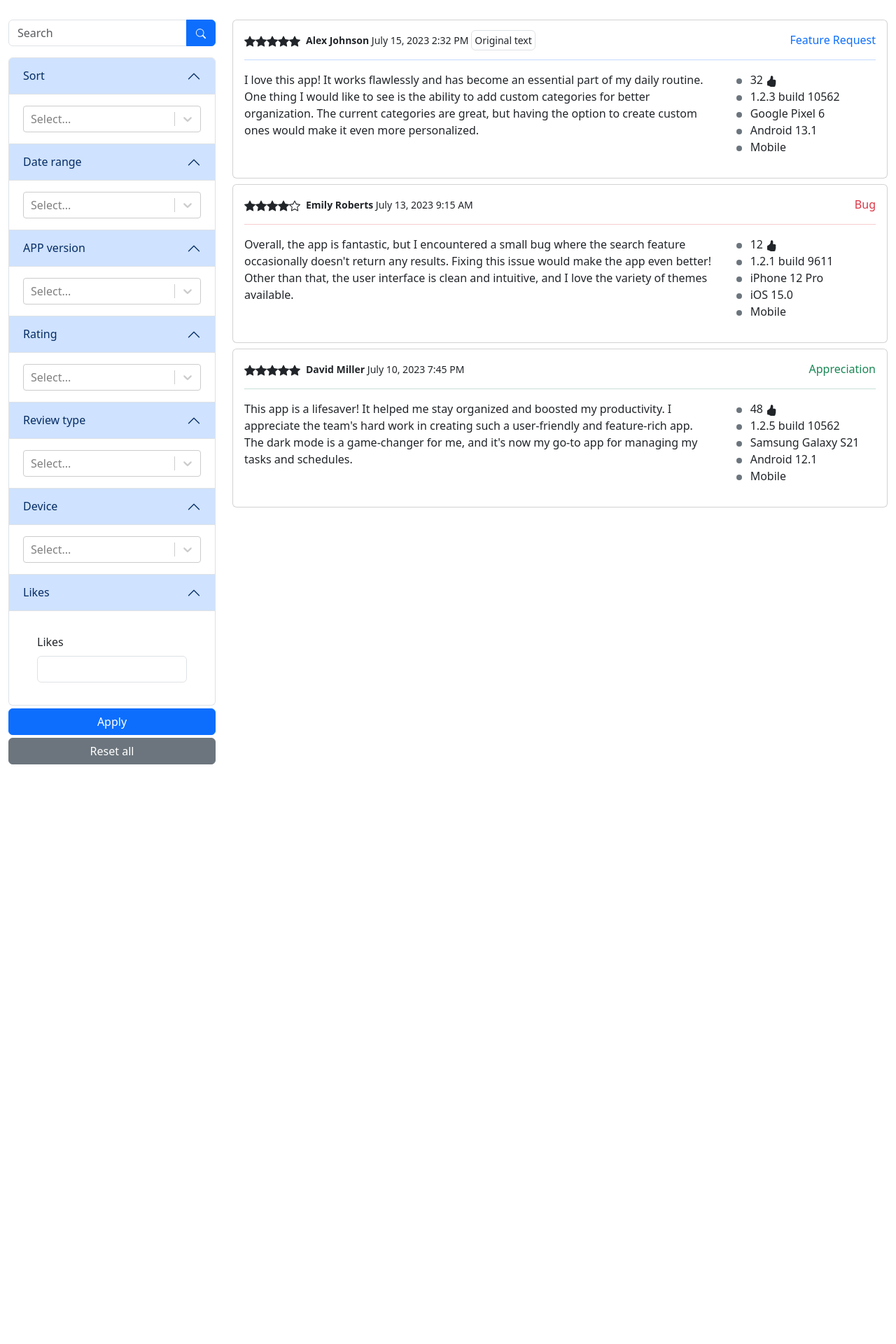
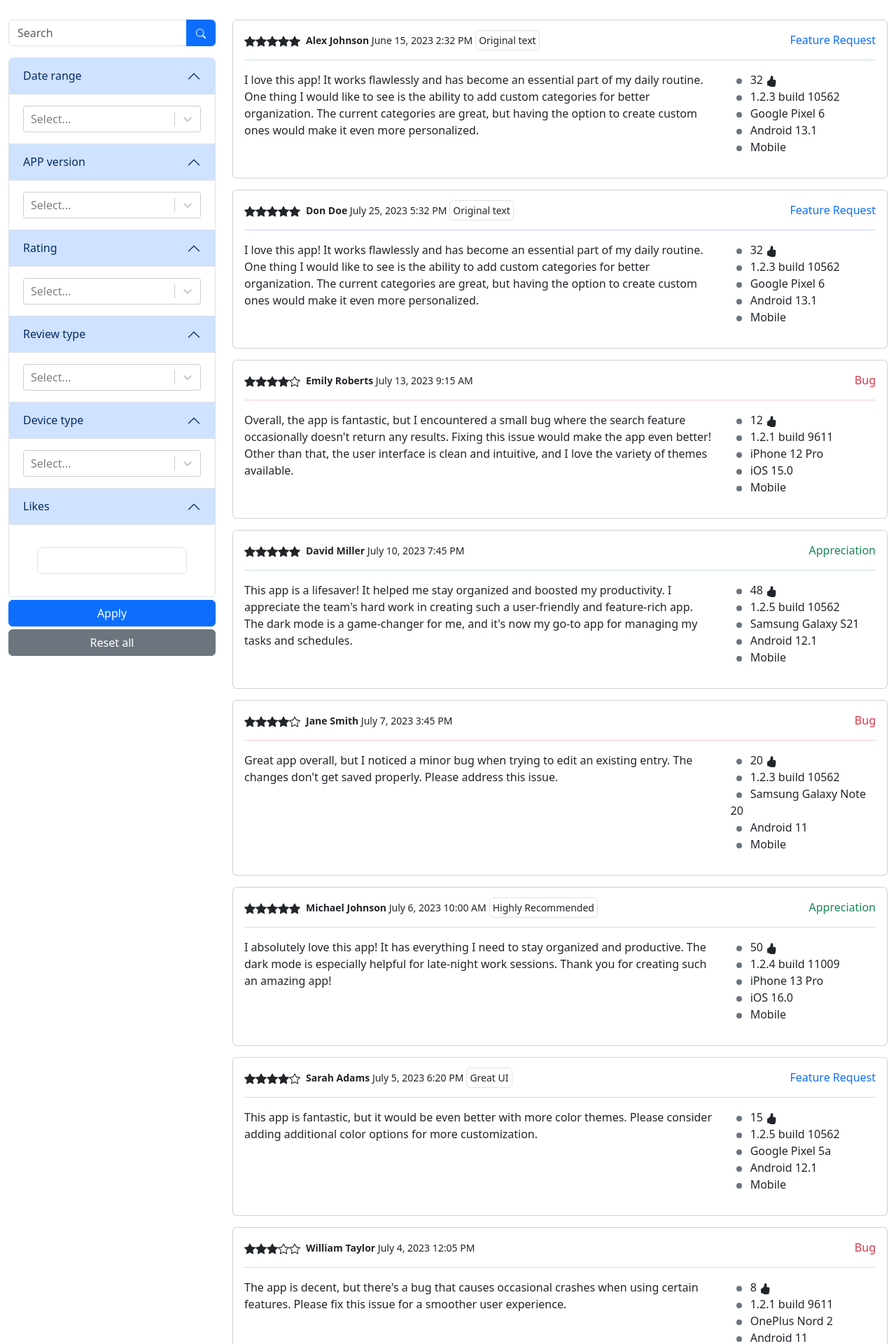
Before and after one commit to Vedant-Rasote/feedlens-assignment, a React (Create React App) app: page / in a window 1280 px wide. Shown: the top 1920 px of the page at 70% size. Before the commit the page ends 1092 px from the top, so only its background shows below. Built offline with nearby package versions, Linux system fonts and the light colour scheme.

Commit message:
Added Luxon and pastdate filter

```diff
--- a/package.json
+++ b/package.json
@@ -7,6 +7,7 @@
     "@testing-library/react": "^13.4.0",
     "@testing-library/user-event": "^13.5.0",
     "bootstrap": "^5.3.0",
+    "luxon": "^3.3.0",
     "react": "^18.2.0",
     "react-bootstrap": "^2.8.0",
     "react-bootstrap-icons": "^1.10.3",
--- a/src/App.js
+++ b/src/App.js
@@ -1,16 +1,68 @@
 import './App.css';
 import Filters from './components/Filters';
 import Reviews from './components/Reviews';
+import reviewData from './data';
+import { useState } from 'react';
+import { DateTime } from 'luxon';
 
 function App() {
+  const [reviews, setReviews] = useState(reviewData);
+
+  const handleSubmit = (e) => {
+    e.preventDefault();
+
+    let formData = {
+      days: e.target.days.value,
+      appVersion: e.target.appVersion.value,
+      rating: e.target.rating.value,
+      reviewType: e.target.reviewType.value,
+      deviceType: e.target.deviceType.value,
+      likes: e.target.likes.value
+    };
+    console.log(formData);
+    setReviews(filteredData(formData));
+  }
+
+  const filteredData = (formData) => {
+    const { days, rating, reviewType, deviceType, appVersion, likes } = formData;
+
+    const versionNumber = appVersion.split(" ")[0];
+
+    const filteredReviews = reviewData.filter((review) => {
+      const parsedDate = DateTime.fromFormat(review.datePosted, "MMMM d, yyyy h:mm a");
+      const today = DateTime.local();
+      let daysAgo;
+      if (days === '') {
+        daysAgo = Infinity;
+      } else {
+        daysAgo = today.minus({ days: parseInt(days) });
+      }
+
+      return (
+        ((rating !== '') ? review.starRating === parseInt(rating) : true) &&
+        ((reviewType !== '') ? review.reviewType === reviewType : true) &&
+        ((deviceType !== '') ? review.deviceType === deviceType : true) &&
+        ((likes !== '') ? review.likes === parseInt(likes) : true) &&
+        ((appVersion !== '') ? review.appVersion.includes(versionNumber) : true) &&
+        ((days !== '') ? (parsedDate >= daysAgo && parsedDate <= today) : true)
+      );
+    });
+
+    return filteredReviews;
+  };
+
+  const handleReset = () => {
+
+  }
+
   return (
     <main className="container-fluid">
       <div className="row g-4 mt-1">
         <div className="col-sm-4 col-md-4 col-lg-3">
-          <Filters />
+          <Filters handleSubmit={handleSubmit} handleReset={handleReset} />
         </div>
         <div className="col-sm-8 col-md-8 col-lg-9">
-          <Reviews />
+          <Reviews reviews={reviews} />
         </div>
       </div>
     </main>
--- a/src/components/Filters.jsx
+++ b/src/components/Filters.jsx
@@ -4,24 +4,19 @@ import Select from 'react-select'
 
 const Filters = (props) => {
     const allOptions = {
-        sortOptions: [
-            { value: 'starRating', label: 'Star Rating' },
-            { value: 'datePosted', label: 'Date Posted' },
-            { value: 'likes', label: 'Likes' },
-        ],
         dateRangeOptions: [
-            { value: -1, label: "Last 1 Day" },
-            { value: -7, label: "Last 7 Days" },
-            { value: -30, label: "Last 30 Days" },
-            { value: -90, label: "Last 3 Months" },
-            { value: -180, label: "Last 6 Months" }
+            { value: 1, label: "Last 1 Day" },
+            { value: 7, label: "Last 7 Days" },
+            { value: 30, label: "Last 30 Days" },
+            { value: 90, label: "Last 3 Months" },
+            { value: 180, label: "Last 6 Months" }
         ],
         appVersionOptions: [
-            { value: 121, label: '1.2.1' },
-            { value: 122, label: '1.2.2' },
-            { value: 123, label: '1.2.3' },
-            { value: 124, label: '1.2.4' },
-            { value: 125, label: '1.2.5' },
+            { value: '1.2.1', label: '1.2.1' },
+            { value: '1.2.2', label: '1.2.2' },
+            { value: '1.2.3', label: '1.2.3' },
+            { value: '1.2.4', label: '1.2.4' },
+            { value: '1.2.5', label: '1.2.5' },
         ],
         ratingOptions: [
             { value: 1, label: <><StarFill /></> },
@@ -43,8 +38,11 @@ const Filters = (props) => {
             { value: "smartwatch", label: "Smartwatch" }
         ]
     }
+
     return (
         <div className="position-sticky" style={{ top: "1rem" }}>
+            <form onSubmit={props.handleSubmit}>
+
                 <div>
                     <div className="input-group mb-3">
                         <input type="text" className="form-control" placeholder="Search" aria-label="Search" aria-describedby="button-addon2" />
@@ -52,24 +50,6 @@ const Filters = (props) => {
                     </div>
                 </div>
                 <div className="accordion">
-                <div className="accordion-item">
-                    <h2 className="accordion-header">
-                        <button className="accordion-button" type="button" data-bs-toggle="collapse" data-bs-target="#panelsStayOpen-collapseOne" aria-expanded="true" aria-controls="panelsStayOpen-collapseOne">
-                            Sort
-                        </button>
-                    </h2>
-                    <div id="panelsStayOpen-collapseOne" className="accordion-collapse collapse show">
-                        <div className="accordion-body">
-                            <Select
-                                isMulti
-                                name="Sort"
-                                options={allOptions.sortOptions}
-                                className="basic-multi-select"
-                                classNamePrefix="select"
-                            />
-                        </div>
-                    </div>
-                </div>
                     <div className="accordion-item">
                         <h2 className="accordion-header">
                             <button className="accordion-button" type="button" data-bs-toggle="collapse" data-bs-target="#panelsStayOpen-collapseTwo" aria-expanded="true" aria-controls="panelsStayOpen-collapseTwo">
@@ -80,7 +60,7 @@ const Filters = (props) => {
                             <div className="accordion-body">
                                 <Select
                                     isMulti
-                                name="Rating"
+                                    name="days"
                                     options={allOptions.dateRangeOptions}
                                     className="basic-multi-select"
                                     classNamePrefix="select"
@@ -98,7 +78,7 @@ const Filters = (props) => {
                             <div className="accordion-body">
                                 <Select
                                     isMulti
-                                name="Rating"
+                                    name="appVersion"
                                     options={allOptions.appVersionOptions}
                                     className="basic-multi-select"
                                     classNamePrefix="select"
@@ -116,7 +96,7 @@ const Filters = (props) => {
                             <div className="accordion-body">
                                 <Select
                                     isMulti
-                                name="Rating"
+                                    name="rating"
                                     options={allOptions.ratingOptions}
                                     className="basic-multi-select"
                                     classNamePrefix="select"
@@ -134,7 +114,7 @@ const Filters = (props) => {
                             <div className="accordion-body">
                                 <Select
                                     isMulti
-                                name="Rating"
+                                    name="reviewType"
                                     options={allOptions.reviewTypeOptions}
                                     className="basic-multi-select"
                                     classNamePrefix="select"
@@ -145,14 +125,14 @@ const Filters = (props) => {
                     <div className="accordion-item">
                         <h2 className="accordion-header">
                             <button className="accordion-button" type="button" data-bs-toggle="collapse" data-bs-target="#panelsStayOpen-collapseSix" aria-expanded="true" aria-controls="panelsStayOpen-collapseSix">
-                            Device
+                                Device type
                             </button>
                         </h2>
                         <div id="panelsStayOpen-collapseSix" className="accordion-collapse collapse show">
                             <div className="accordion-body">
                                 <Select
                                     isMulti
-                                name="Rating"
+                                    name="deviceType"
                                     options={allOptions.deviceOptions}
                                     className="basic-multi-select"
                                     classNamePrefix="select"
@@ -169,8 +149,7 @@ const Filters = (props) => {
                         <div id="panelsStayOpen-collapseSeven" className="accordion-collapse collapse show">
                             <div className="accordion-body">
                                 <div className="accordion-body">
-                                <label htmlFor="likes" className="form-label">Likes</label>
-                                <input type="number" className="form-control" id="likes" />
+                                    <input type="number" className="form-control" name="likes" />
                                 </div>
                             </div>
                         </div>
@@ -178,6 +157,7 @@ const Filters = (props) => {
                     <button className="btn btn-primary w-100 mt-1">Apply</button>
                     <button className="btn btn-secondary w-100 mt-1">Reset all</button>
                 </div>
+            </form>
         </div>
     )
 }
--- a/src/components/Review.jsx
+++ b/src/components/Review.jsx
@@ -1,6 +1,6 @@
 import React from "react";
 import { StarFill, Star, HandThumbsUpFill } from "react-bootstrap-icons";
-import humanizeString from "../utils/humanize";
+import { humanizeString } from "../utils/utils";
 
 const Review = (props) => {
   const {
@@ -32,7 +32,7 @@ const Review = (props) => {
   ));
 
   return (
-    <div className="card mb-2">
+    <div className="card mb-3">
       <div className="card-body">
         <div className="row">
           <div className="d-flex flex-row justify-content-between">
@@ -79,7 +79,7 @@ const Review = (props) => {
                 </li>
                 <li>
                   <span className="d-inline-block bg-secondary rounded-circle p-1 mx-2"></span>{" "}
-                  {deviceType}
+                  {humanizeString(deviceType)}
                 </li>
               </ul>
             </strong>
--- a/src/components/Reviews.jsx
+++ b/src/components/Reviews.jsx
@@ -1,11 +1,10 @@
 import React from 'react';
 import Review from './Review';
-import reviewData from '../data';
 
-const Reviews = () => {
+const Reviews = (props) => {
     return (
         <>
-            {reviewData.map((review, index) => (
+            {props.reviews?.map((review, index) => (
                 <Review key={index} {...review} />
             ))}
         </>
--- a/src/data.js
+++ b/src/data.js
@@ -2,43 +2,226 @@ const reviewData = [
   {
     id: 1,
     starRating: 5,
-    reviewerName: 'Alex Johnson',
-    datePosted: 'July 15, 2023 2:32 PM',
-    reviewType: 'featureRequest',
+    reviewerName: "Alex Johnson",
+    datePosted: "June 15, 2023 2:32 PM",
+    reviewType: "featureRequest",
     reviewText: "I love this app! It works flawlessly and has become an essential part of my daily routine. One thing I would like to see is the ability to add custom categories for better organization. The current categories are great, but having the option to create custom ones would make it even more personalized.",
     likes: 32,
-    appVersion: '1.2.3 build 10562',
-    deviceName: 'Google Pixel 6',
-    deviceOS: 'Android 13.1',
-    deviceType: 'Mobile',
-    chips: ['Original text']
+    appVersion: "1.2.3 build 10562",
+    deviceName: "Google Pixel 6",
+    deviceOS: "Android 13.1",
+    deviceType: "mobile",
+    chips: ["Original text"]
+  },
+  {
+    id: 1,
+    starRating: 5,
+    reviewerName: "Don Doe",
+    datePosted: "July 25, 2023 5:32 PM",
+    reviewType: "featureRequest",
+    reviewText: "I love this app! It works flawlessly and has become an essential part of my daily routine. One thing I would like to see is the ability to add custom categories for better organization. The current categories are great, but having the option to create custom ones would make it even more personalized.",
+    likes: 32,
+    appVersion: "1.2.3 build 10562",
+    deviceName: "Google Pixel 6",
+    deviceOS: "Android 13.1",
+    deviceType: "mobile",
+    chips: ["Original text"]
   },
   {
     id: 2,
     starRating: 4,
-    reviewerName: 'Emily Roberts',
-    datePosted: 'July 13, 2023 9:15 AM',
-    reviewType: 'bug',
+    reviewerName: "Emily Roberts",
+    datePosted: "July 13, 2023 9:15 AM",
+    reviewType: "bug",
     reviewText: "Overall, the app is fantastic, but I encountered a small bug where the search feature occasionally doesn't return any results. Fixing this issue would make the app even better! Other than that, the user interface is clean and intuitive, and I love the variety of themes available.",
     likes: 12,
-    appVersion: '1.2.1 build 9611',
-    deviceName: 'iPhone 12 Pro',
-    deviceOS: 'iOS 15.0',
-    deviceType: 'Mobile',
+    appVersion: "1.2.1 build 9611",
+    deviceName: "iPhone 12 Pro",
+    deviceOS: "iOS 15.0",
+    deviceType: "mobile",
     chips: []
   },
   {
     id: 3,
     starRating: 5,
-    reviewerName: 'David Miller',
-    datePosted: 'July 10, 2023 7:45 PM',
-    reviewType: 'appreciation',
+    reviewerName: "David Miller",
+    datePosted: "July 10, 2023 7:45 PM",
+    reviewType: "appreciation",
     reviewText: "This app is a lifesaver! It helped me stay organized and boosted my productivity. I appreciate the team's hard work in creating such a user-friendly and feature-rich app. The dark mode is a game-changer for me, and it's now my go-to app for managing my tasks and schedules.",
     likes: 48,
-    appVersion: '1.2.5 build 10562',
-    deviceName: 'Samsung Galaxy S21',
-    deviceOS: 'Android 12.1',
-    deviceType: 'Mobile',
+    appVersion: "1.2.5 build 10562",
+    deviceName: "Samsung Galaxy S21",
+    deviceOS: "Android 12.1",
+    deviceType: "mobile",
+    chips: []
+  },
+  {
+    id: 11,
+    starRating: 4,
+    reviewerName: "Jane Smith",
+    datePosted: "July 7, 2023 3:45 PM",
+    reviewType: "bug",
+    reviewText: "Great app overall, but I noticed a minor bug when trying to edit an existing entry. The changes don't get saved properly. Please address this issue.",
+    likes: 20,
+    appVersion: "1.2.3 build 10562",
+    deviceName: "Samsung Galaxy Note 20",
+    deviceOS: "Android 11",
+    deviceType: "mobile",
+    chips: []
+  },
+  {
+    id: 12,
+    starRating: 5,
+    reviewerName: "Michael Johnson",
+    datePosted: "July 6, 2023 10:00 AM",
+    reviewType: "appreciation",
+    reviewText: "I absolutely love this app! It has everything I need to stay organized and productive. The dark mode is especially helpful for late-night work sessions. Thank you for creating such an amazing app!",
+    likes: 50,
+    appVersion: "1.2.4 build 11009",
+    deviceName: "iPhone 13 Pro",
+    deviceOS: "iOS 16.0",
+    deviceType: "mobile",
+    chips: ["Highly Recommended"]
+  },
+  {
+    id: 13,
+    starRating: 4,
+    reviewerName: "Sarah Adams",
+    datePosted: "July 5, 2023 6:20 PM",
+    reviewType: "featureRequest",
+    reviewText: "This app is fantastic, but it would be even better with more color themes. Please consider adding additional color options for more customization.",
+    likes: 15,
+    appVersion: "1.2.5 build 10562",
+    deviceName: "Google Pixel 5a",
+    deviceOS: "Android 12.1",
+    deviceType: "mobile",
+    chips: ["Great UI"]
+  },
+  {
+    id: 14,
+    starRating: 3,
+    reviewerName: "William Taylor",
+    datePosted: "July 4, 2023 12:05 PM",
+    reviewType: "bug",
+    reviewText: "The app is decent, but there's a bug that causes occasional crashes when using certain features. Please fix this issue for a smoother user experience.",
+    likes: 8,
+    appVersion: "1.2.1 build 9611",
+    deviceName: "OnePlus Nord 2",
+    deviceOS: "Android 11",
+    deviceType: "mobile",
+    chips: []
+  },
+  {
+    id: 15,
+    starRating: 5,
+    reviewerName: "Olivia White",
+    datePosted: "July 3, 2023 9:30 AM",
+    reviewType: "appreciation",
+    reviewText: "Amazing app! I've been using it for months now, and it has become an indispensable part of my daily routine. The simple and intuitive design makes it easy to manage tasks effectively. Kudos to the developers!",
+    likes: 40,
+    appVersion: "1.2.2 build 8798",
+    deviceName: "iPhone 11",
+    deviceOS: "iOS 14.6",
+    deviceType: "mobile",
+    chips: []
+  },
+  // Add more reviews...
+  {
+    id: 4,
+    starRating: 5,
+    reviewerName: "Sophia Lee",
+    datePosted: "July 18, 2023 11:25 AM",
+    reviewType: "featureRequest",
+    reviewText: "I'm really impressed with this app! It's simple to use, and I love how I can organize my tasks easily. The feature I'd like to request is the ability to set recurring reminders for certain tasks.",
+    likes: 25,
+    appVersion: "1.2.2 build 8798",
+    deviceName: "OnePlus 9",
+    deviceOS: "Android 12",
+    deviceType: "mobile",
+    chips: ["Fantastic"]
+  },
+  {
+    id: 5,
+    starRating: 4,
+    reviewerName: "James Williams",
+    datePosted: "July 17, 2023 4:50 PM",
+    reviewType: "bug",
+    reviewText: "Overall, the app is great, but I've encountered a bug that sometimes causes the app to freeze when I switch between themes rapidly. Other than that, the app is perfect for managing my tasks.",
+    likes: 18,
+    appVersion: "1.2.4 build 11009",
+    deviceName: "Samsung Galaxy S20",
+    deviceOS: "Android 12",
+    deviceType: "mobile",
+    chips: []
+  },
+  {
+    id: 6,
+    starRating: 5,
+    reviewerName: "Lily Johnson",
+    datePosted: "July 16, 2023 8:15 AM",
+    reviewType: "appreciation",
+    reviewText: "I can't express how much I love this app! It's made a huge difference in my productivity. The variety of themes and customization options are excellent. Keep up the great work!",
+    likes: 35,
+    appVersion: "1.2.5 build 10562",
+    deviceName: "Google Pixel 4a",
+    deviceOS: "Android 12",
+    deviceType: "mobile",
+    chips: ["Highly Recommended"]
+  },
+  {
+    id: 7,
+    starRating: 3,
+    reviewerName: "Jack Smith",
+    datePosted: "July 15, 2023 6:30 PM",
+    reviewType: "bug",
+    reviewText: "The app is pretty good, but I encountered a bug where the app occasionally crashes when I have multiple tasks with reminders set. Please fix this issue for a smoother experience.",
+    likes: 10,
+    appVersion: "1.2.3 build 10562",
+    deviceName: "iPhone XR",
+    deviceOS: "iOS 15.0",
+    deviceType: "mobile",
+    chips: []
+  },
+  {
+    id: 8,
+    starRating: 4,
+    reviewerName: "Ella Adams",
+    datePosted: "July 14, 2023 3:20 PM",
+    reviewType: "featureRequest",
+    reviewText: "This app is great, but I'd love to have the option to add attachments to tasks. It would be helpful to attach files or images to specific tasks for reference.",
+    likes: 16,
+    appVersion: "1.2.1 build 9611",
+    deviceName: "Samsung Galaxy A52",
+    deviceOS: "Android 11",
+    deviceType: "mobile",
+    chips: []
+  },
+  {
+    id: 9,
+    starRating: 5,
+    reviewerName: "Noah Wilson",
+    datePosted: "July 13, 2023 9:00 AM",
+    reviewType: "appreciation",
+    reviewText: "Absolutely fantastic app! It's incredibly user-friendly, and the sync across devices works flawlessly. It's made organizing my tasks so much easier.",
+    likes: 42,
+    appVersion: "1.2.5 build 10562",
+    deviceName: "iPhone 13",
+    deviceOS: "iOS 16.0",
+    deviceType: "mobile",
+    chips: ["Excellent"]
+  },
+  {
+    id: 10,
+    starRating: 4,
+    reviewerName: "Oliver Martin",
+    datePosted: "July 12, 2023 2:15 PM",
+    reviewType: "bug",
+    reviewText: "The app is mostly great, but I encountered a bug where the app crashes occasionally during background sync. Fixing this issue would make it even better.",
+    likes: 19,
+    appVersion: "1.2.2 build 8798",
+    deviceName: "OnePlus 8T",
+    deviceOS: "Android 11",
+    deviceType: "mobile",
     chips: []
   },
 ];
--- a/src/utils/humanize.js
+++ b/src/utils/utils.js
@@ -1,7 +1,15 @@
-export default function humanizeString(str) {
+function humanizeString(str) {
     return str
         .replace(/_+/g, ' ') // Replace underscores with spaces
         .replace(/([a-z])([A-Z])/g, '$1 $2') // Add space between camelCase
         .replace(/\b\w/g, (match) => match.toUpperCase()) // Capitalize the first letter of each word
         .trim(); // Remove any leading or trailing spaces
 }
+
+function isPresent(value) {
+    return value !== null && value !== undefined && value !== '' &&
+        (!(Array.isArray(value)) || value.length !== 0) &&
+        (!(typeof value === 'object') || Object.keys(value).length !== 0);
+}
+
+export { humanizeString, isPresent };
```
Also changed, not shown: 1 other file (tests, documents, lock files or other folders). Lines whose indentation alone changed are shown as unchanged.
